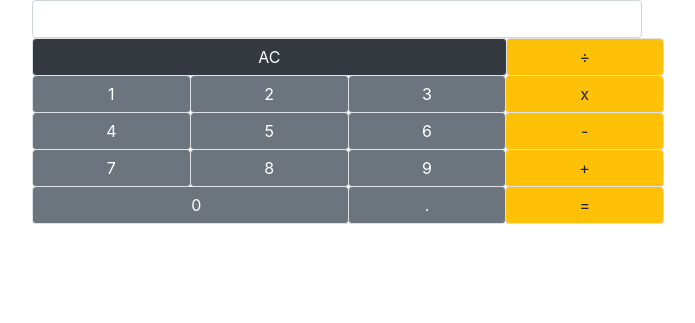
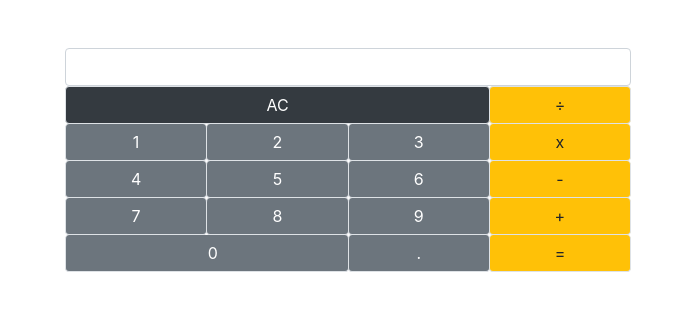
Before and after one commit to phoebeCHIU-96/BuildSchool-FrontEnd, a plain HTML site: page calculator.html in a window 1280 px wide. Shown: the whole page, without its empty margins (288-983 px from the left). Drawn offline with nearby package versions, Linux system fonts and the light colour scheme.

Commit message:
calculator-margin

```diff
--- a/calculator.html
+++ b/calculator.html
@@ -7,14 +7,18 @@
 
     <!-- Bootstrap CSS -->
     <link rel="stylesheet" href="https://stackpath.bootstrapcdn.com/bootstrap/4.4.1/css/bootstrap.min.css" integrity="sha384-Vkoo8x4CGsO3+Hhxv8T/Q5PaXtkKtu6ug5TOeNV6gBiFeWPGFN9MuhOf23Q9Ifjh" crossorigin="anonymous">
-
-    <title>Hello, world!</title>
+    <style>
+        .txtBox{
+            margin-right: -7px;
+        }
+    </style>
+    <title>Calculator</title>
     </head>
     <body>
-    <div class="container w-50">
+    <div class="container w-50 p-5">
         <div class="calculator">
             <div class="btn-toolbar d-block" role="toolbar" aria-label="Toolbar with button groups">
-                <div class="row w-100">
+                <div class="row txtBox">
                     <input type="text" id="input" class="form-control " placeholder="" aria-label="Input group example" aria-describedby="btnGroupAddon2">
                 </div>
                 <div class="row ">
```
